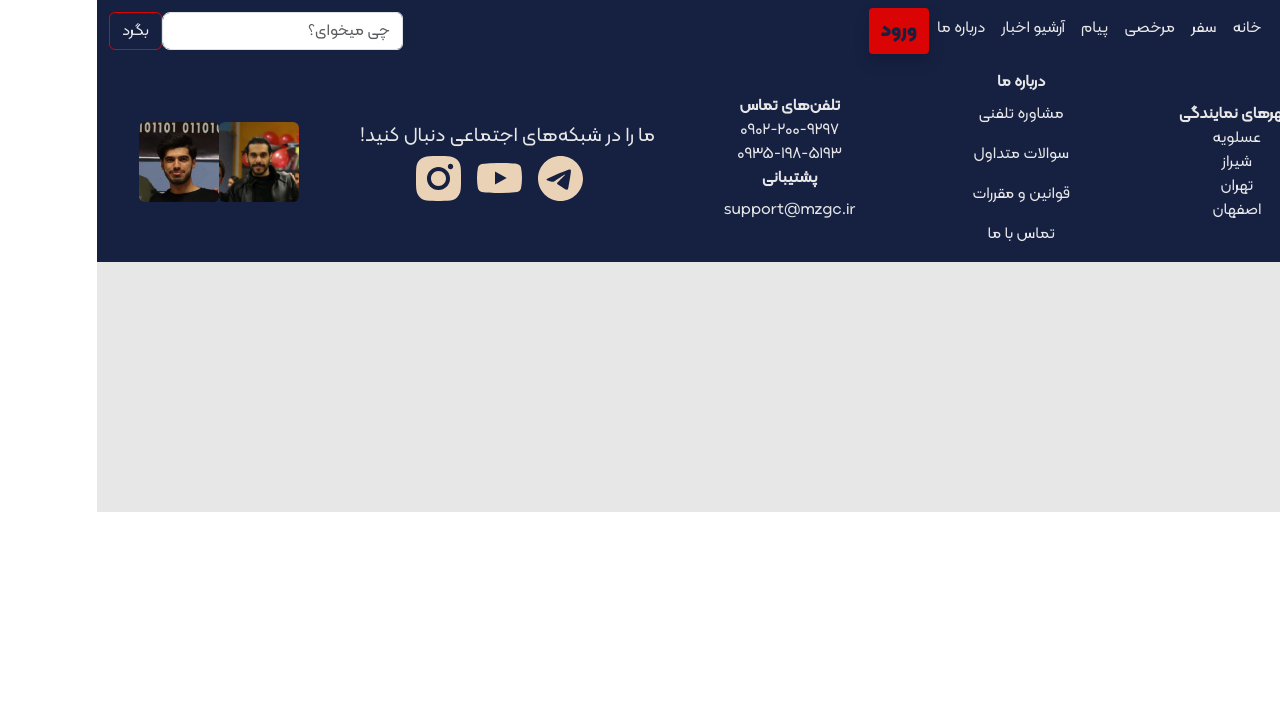
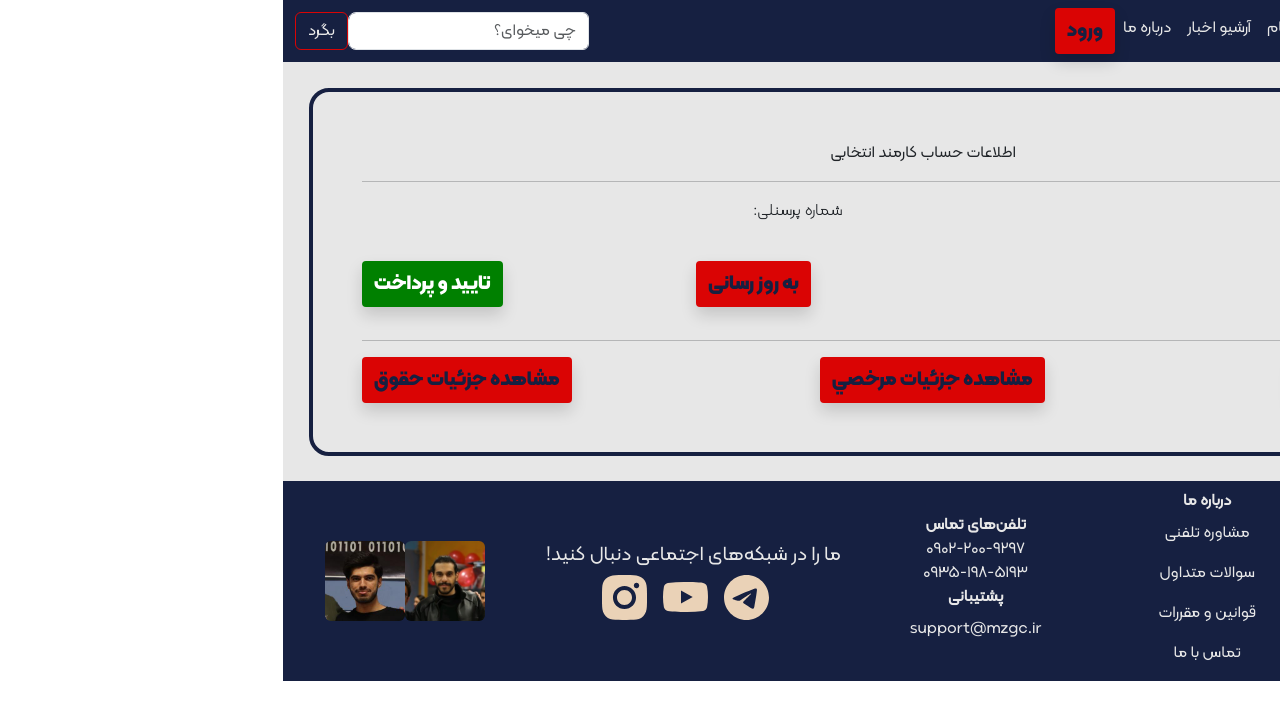
Before and after one commit to aliiimaher/PersonnelSystem-React, a React (Vite) app: page /complete-payment/1 in a window 1280 px wide. Shown: the top 720 px of the page. Built offline with nearby package versions, Linux system fonts and the light colour scheme; no server answers.

Commit message:
middle of payment proccess

```diff
--- a/src/Routes.tsx
+++ b/src/Routes.tsx
@@ -7,7 +7,8 @@ import Dashboard from "./pages/userPanel/Dashboard";
 import LeaveReq from "./pages/LeaveReq";
 import Recruitment from "./pages/Recruitment";
 import AboutUs from "./pages/AboutUs";
-import PaySalary from "./pages/PaySalary";
+import PaySalary from "./pages/payment/PaySalary";
+import CompletePayment from "./pages/payment/CompletePayment";
 
 function MyRoutes() {
   return (
@@ -21,6 +22,10 @@ function MyRoutes() {
         <Route path="/recruitment" element={<Recruitment />} />
         <Route path="/pay-salary" element={<PaySalary />} />
         <Route path="/aboutus" element={<AboutUs />} />
+        <Route
+          path="/complete-payment/:personnelNumber"
+          element={<CompletePayment />}
+        />
       </Routes>
     </Router>
   );
--- a/src/components/Button.tsx
+++ b/src/components/Button.tsx
@@ -5,7 +5,7 @@ import "../styles/components/Button.scss";
 interface Props {
   text: string;
   size?: "small" | "large";
-  backgroundColor?: "yes" | "no";
+  backgroundColor?: "yes" | "no" | "green";
   btn100Width?: "yes" | "no";
   icon?: string;
   onclick?: () => void;
@@ -44,8 +44,10 @@ function Button({
   const generateBtnBackground = () => {
     if (backgroundColor === "no") {
       setBtnBackground("background-no");
+    } else if (backgroundColor === "yes") {
+      setBtnBackground("background-yes");
     } else {
-      setBtnBackground("background-yes");
+      setBtnBackground("background-green");
     }
   };
 
--- a/src/components/InputBox.tsx
+++ b/src/components/InputBox.tsx
@@ -26,7 +26,7 @@ function InputBox({
         ></textarea>
       ) : (
         <div
-          className="input-group mb-3 rounded"
+          className="input-group rounded"
           style={{ backgroundColor: "#162041", padding: "8px" }}
         >
           {icon ? <img src={icon} alt="Image" className="rounded" /> : ""}
--- /dev/null
+++ b/src/pages/payment/CompletePayment.tsx
@@ -0,0 +1,134 @@
+import axios from "axios";
+import { useEffect, useState } from "react";
+import { useParams } from "react-router-dom";
+import "../../styles/pages/payment/CompletePayment.scss";
+import Button from "../../components/Button";
+import InputBox from "../../components/InputBox";
+import { useForm } from "react-hook-form";
+
+function CompletePayment() {
+  const { register, handleSubmit } = useForm();
+
+  const submitPrice = (data: any) => {
+    axios
+      .post(
+        ".../",
+        data.paymentValue !== "" ? data.paymentValue : selectedUser.paymentValue
+      )
+      .then((response) => {
+        console.log(response);
+      })
+      .catch((error: any) => {
+        console.log(error);
+      });
+  };
+
+  const { personnelNumber } = useParams();
+  const [selectedUser, setSelectedUser] = useState<any>();
+  const [editPaymentValue, setEditPaymentValue] = useState(false);
+
+  const fetchUser = () => {
+    axios
+      .get(`/.../${personnelNumber}/`)
+      .then((response) => {
+        setSelectedUser(response.data);
+      })
+      .catch((error) => {
+        console.log(error);
+      });
+  };
+
+  useEffect(() => {
+    fetchUser();
+  }, []);
+
+  return (
+    <>
+      <div className="complete-payment-main-container">
+        <div className="complete-payment-employee-full-info">
+          <div className="complete-payment-employee-info">
+            اطلاعات حساب کارمند انتخابی
+            <hr />
+            <table>
+              <tr>
+                <th className="complete-payment-th">
+                  <div className="complete-payment-personal-info-items">
+                    نام و نام خانوادگی:
+                  </div>
+                </th>
+                <td>
+                  <strong>
+                    {/* {selectedUser.first_name} {selectedUser.last_name} */}
+                  </strong>
+                </td>
+
+                <th className="complete-payment-th">
+                  <div className="complete-payment-personal-info-items">
+                    شماره پرسنلی:
+                  </div>
+                </th>
+                <td>{/* <strong>{selectedUser.personnelNumber}</strong> */}</td>
+              </tr>
+            </table>
+            <div className="complete-payment-price-confirm">
+              <div>
+                حقوق محاسبه شده: 100
+                {/* <strong>{selectedUser.paymentValue}</strong> */}
+              </div>
+              <form onSubmit={handleSubmit(submitPrice)}>
+                <div className="complete-payment-edit-value">
+                  <Button
+                    text="به روز رسانی"
+                    btn100Width="yes"
+                    onclick={() => {
+                      setEditPaymentValue(!editPaymentValue);
+                    }}
+                  />
+                  {editPaymentValue ? (
+                    <InputBox
+                      placeHolder="مبلغ جدید"
+                      reactHookFrom={register("paymentValue")}
+                    />
+                  ) : (
+                    ""
+                  )}
+                </div>
+                <Button
+                  text="تایید و پرداخت"
+                  backgroundColor="green"
+                  type="submit"
+                />
+              </form>
+            </div>
+            <hr />
+            <div className="complete-payment-employee-history-info">
+              <Button
+                text="مشاهده جزئیات سفر"
+                onclick={() =>
+                  (location.href =
+                    "/history-trip/" + selectedUser.personnelNumber + "/")
+                }
+              />
+              <Button
+                text="مشاهده جزئیات مرخصي"
+                onclick={() =>
+                  (location.href =
+                    "/history-leave/" + selectedUser.personnelNumber + "/")
+                }
+              />
+              <Button
+                text="مشاهده جزئیات حقوق"
+                onclick={() =>
+                  (location.href =
+                    "/history-payment/" + selectedUser.personnelNumber + "/")
+                }
+              />
+            </div>
+          </div>
+        </div>
+      </div>
+    </>
+  );
+}
+
+export default CompletePayment;
--- a/src/pages/PaySalary.tsx
+++ b/src/pages/payment/PaySalary.tsx
@@ -1,7 +1,7 @@
 import axios from "axios";
-import EmployeeLineItem from "../components/EmployeeLineItem";
-import InputBox from "../components/InputBox";
-import "../styles/pages/PaySalary.scss";
+import EmployeeLineItem from "../../components/EmployeeLineItem";
+import InputBox from "../../components/InputBox";
+import "../../styles/pages/payment/PaySalary.scss";
 import { useEffect, useState } from "react";
 
 function PaySalary() {
@@ -38,7 +38,10 @@ function PaySalary() {
                 name={payment.name}
                 personnelNumber={payment.personnelNumber}
                 paymentValue={payment.paymentValue}
-                handleClick={() => console.log("yesss")}
+                handleClick={() =>
+                  (location.href =
+                    "/complete-payment/" + payment.personnelNumber + "/")
+                }
               />
             );
           })}
@@ -46,7 +49,10 @@ function PaySalary() {
             name="علی ماهر"
             personnelNumber={123}
             paymentValue={15000}
-            handleClick={() => console.log("yesss")}
+            handleClick={() =>
+              (location.href =
+                "/complete-payment/" + "123/")
+            }
           />
           <EmployeeLineItem
             name="علی ماهر"
--- a/src/styles/components/Button.scss
+++ b/src/styles/components/Button.scss
@@ -17,6 +17,11 @@
   color: #da0404 !important;
 }
 
+.background-green {
+  background-color: green !important;
+  border-color: green !important;
+}
+
 .btn-yes-100-width {
   width: 100%;
 }
--- /dev/null
+++ b/src/styles/pages/payment/CompletePayment.scss
@@ -0,0 +1,49 @@
+.complete-payment-main-container {
+  margin: 2%;
+  display: flex;
+  flex-direction: column;
+}
+
+.complete-payment-personal-info-items {
+  text-align: right;
+  font-family: KalamehThin;
+}
+
+.complete-payment-employee-info {
+  border: solid 4px #162041;
+  border-radius: 20px;
+  padding: 4%;
+
+  table {
+    width: 100%;
+  }
+}
+
+.complete-payment-employee-history-info {
+  display: flex;
+  flex-direction: row;
+  justify-content: space-between;
+}
+
+.complete-payment-price-confirm {
+  margin-top: 20px;
+  display: flex;
+  flex-direction: row;
+  justify-content: space-between;
+  align-items: center;
+
+  form {
+    display: flex;
+    flex-direction: row;
+    align-items: center;
+    justify-content: space-between;
+    width: 40%;
+  }
+}
+
+.complete-payment-edit-value {
+  display: flex;
+  flex-direction: row;
+  align-items: center;
+  height: 80px;
+}
```
Also changed, not shown: src/pages/Login.tsx (line endings or trailing spaces), src/styles/pages/payment/PaySalary.scss (renamed from src/styles/pages/PaySalary.scss).
